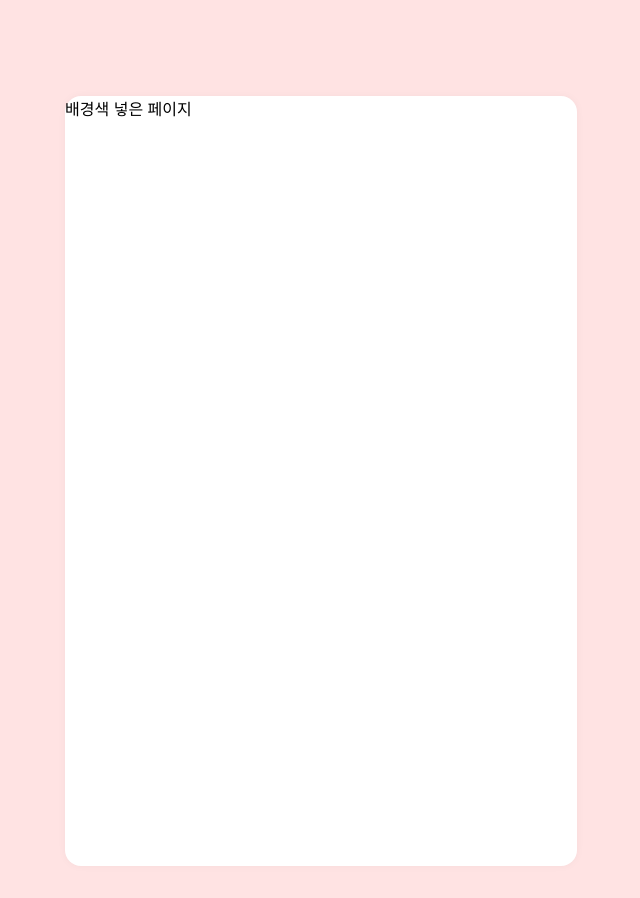
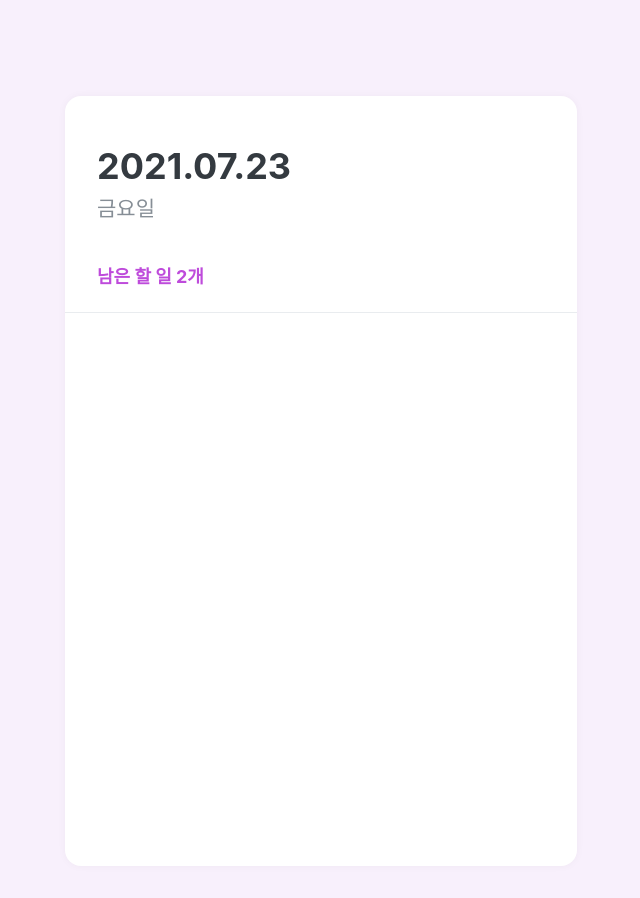
Before and after one commit to witch-factory/modern-react, a React (Create React App) app: page / in a window 1280 px wide. Shown: the whole page, without its empty margins (319-959 px from the left). Built offline with nearby package versions, Linux system fonts and the light colour scheme.

Commit message:
투두리스트 헤더

```diff
--- a/src/App.js
+++ b/src/App.js
@@ -1,10 +1,11 @@
 import React from 'react';
 import styled, {createGlobalStyle} from 'styled-components';
 import TodoTemplate from "./components/TodoTemplate.js";
+import TodoListHeader from "./components/TodoListHeader";
 
 const GlobalStyle=createGlobalStyle`
   body{
-    background: #ffe3e3;
+    background: #f8f0fc;
   }
 `
 
@@ -12,7 +13,9 @@ function App(){
   return (
     <>
       <GlobalStyle />
-      <TodoTemplate>배경색 넣은 페이지</TodoTemplate>
+      <TodoTemplate>
+        <TodoListHeader/>
+      </TodoTemplate>
     </>
   )
 }
--- /dev/null
+++ b/src/components/TodoListHeader.js
@@ -0,0 +1,38 @@
+import React from 'react';
+import styled from "styled-components";
+
+const TodoListHeaderBlock=styled.div`
+  padding:48px 32px 24px 32px;
+  border-bottom: 1px solid #e9ecef;
+
+  h1{
+    margin:0;
+    font-size:36px;
+    color:#343a40;
+  }
+
+  .day{
+    margin-top: 4px;
+    color:#868e96;
+    font-size:21px;
+  }
+
+  .tasks-left{
+    color:#be4bdb;
+    font-size:18px;
+    margin-top: 40px;
+    font-weight: bold;
+  }
+`
+
+const TodoListHeader=()=>{
+  return (
+    <TodoListHeaderBlock>
+      <h1>2021.07.23</h1>
+      <div className="day">금요일</div>
+      <div className="tasks-left">남은 할 일 2개</div>
+    </TodoListHeaderBlock>
+  )
+}
+
+export default TodoListHeader;
```
